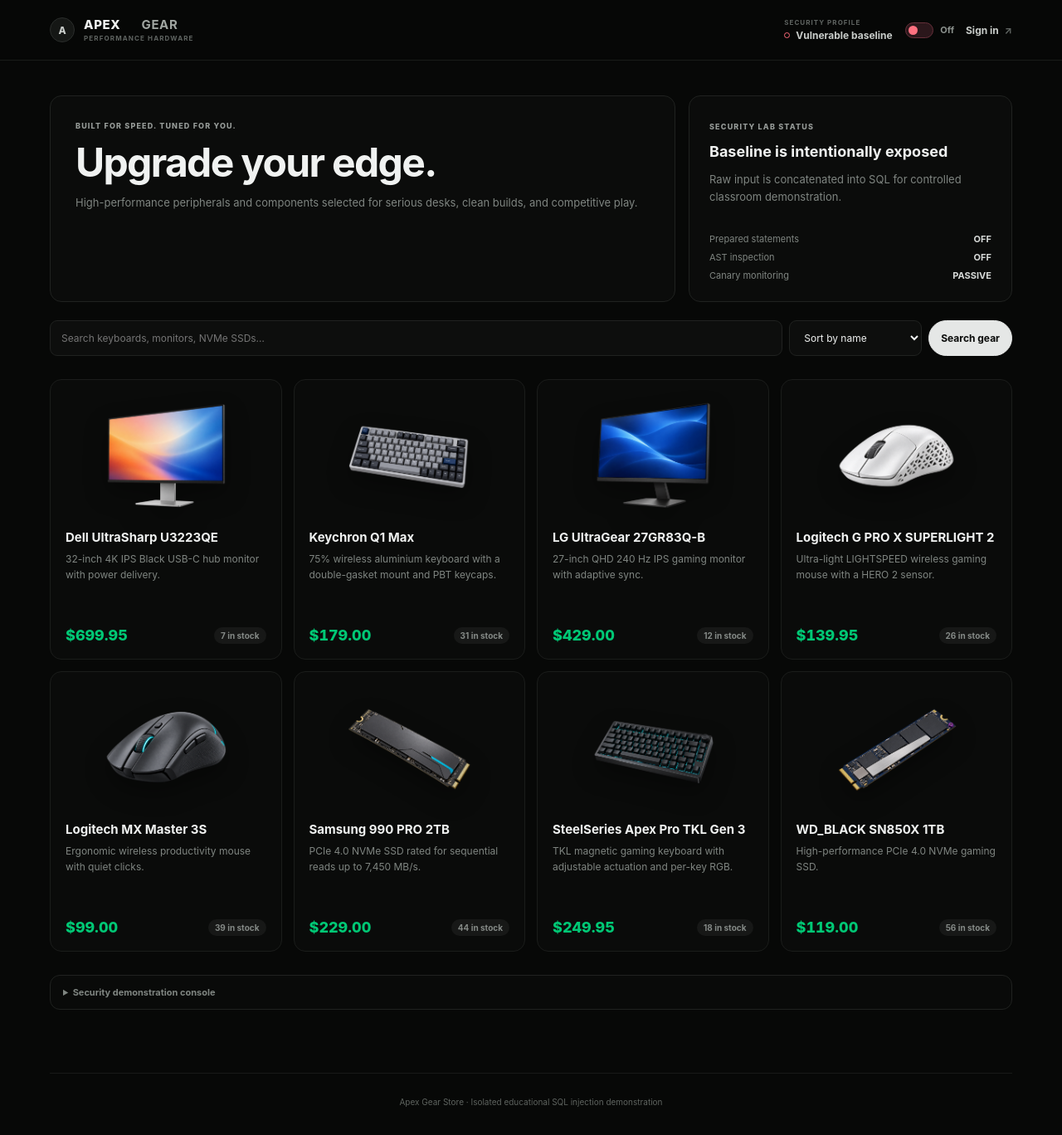
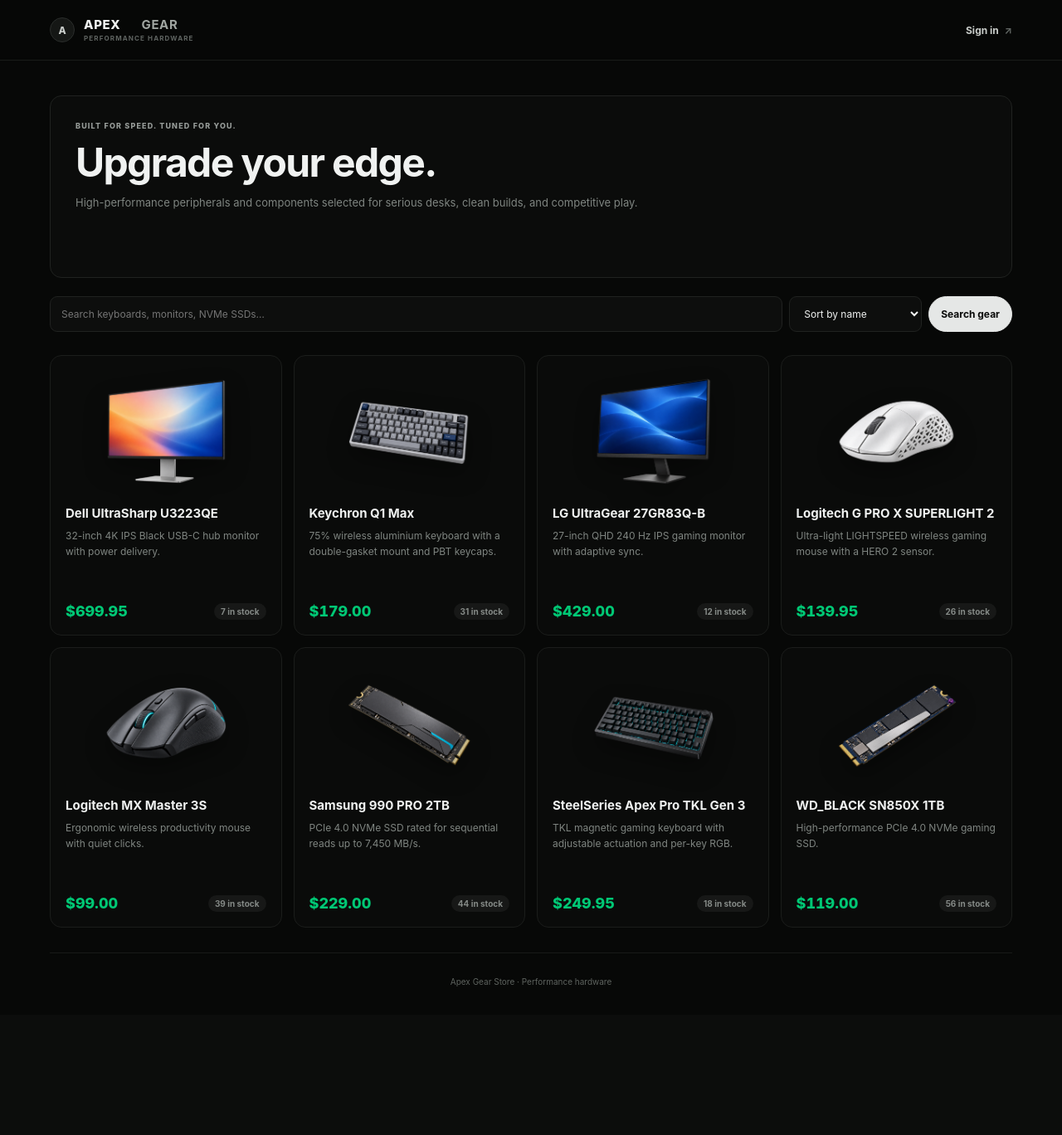
Before and after one commit to duyanhta1304-cloud/SQL-Injection-Lab, a Flask app: page / in a window 1280 px wide. Shown: the whole page at 83% size. After the commit the page ends 1189 px from the top, so only its background shows below. Run offline with Flask 3, Linux system fonts and the light colour scheme; data comes from the database, SQL or seed files in the repository.

Commit message:
Separate vulnerable storefront from SQL injection defences

```diff
--- a/app.py
+++ b/app.py
@@ -1,29 +1,17 @@
-"""Apex Gear Store: an intentionally vulnerable, toggleable SQLi teaching lab."""
+"""Intentionally vulnerable storefront for the local SQL injection demonstration."""
 
 from __future__ import annotations
 
 import os
 import sqlite3
-from typing import Any
 
-from flask import Flask, flash, redirect, render_template, request, url_for
+from flask import Flask, render_template, request
 
 import database
-import honeypot
-from security import ALLOWED_SORT_COLUMNS, ASTSecurityGuard, SecurityViolation, execute_secure
 
 
 app = Flask(__name__)
 app.config["SECRET_KEY"] = os.environ.get("APEX_SECRET_KEY", "apex-demo-only-change-me")
-
-# Process-local by design: this switch supports a single-user classroom demo.
-DEFENCE_ACTIVE = False
-
-TEMPLATE_BY_VIEW = {
-    "home": "home.html",
-    "search": "search.html",
-    "login": "login.html",
-}
 
 PRODUCT_IMAGES = {
     "SteelSeries Apex Pro TKL Gen 3": "products/keyboard.png",
@@ -36,234 +24,82 @@
     "Logitech MX Master 3S": "products/mouse.png",
 }
 
-
-def _client_ip() -> str:
-    forwarded = request.headers.get("X-Forwarded-For", "")
-    return forwarded.split(",", 1)[0].strip() or request.remote_addr or "unknown"
+SORT_COLUMNS = {"name": "name", "price": "price", "category": "category"}
 
 
-def _default_debug() -> dict[str, str]:
-    return {
-        "sql": "",
-        "ast": "Not inspected on this request.",
-        "honeypot": "No canary interaction detected.",
-    }
-
-
-def _verdict_text(verdict: dict[str, Any]) -> str:
-    tokens = ", ".join(verdict["detected_tokens"]) or "none"
-    label = "MALICIOUS" if verdict["is_malicious"] else "CLEAN"
-    return f"{label} · risk={verdict['risk_score']}/100 · tokens={tokens}"
-
-
-def _render(view: str, *, status: int = 200, **context):
-    payload = {
-        "title": context.pop("title", "Store"),
-        "view": view,
-        "defence_active": DEFENCE_ACTIVE,
-        "products": [],
-        "results": [],
-        "query_text": "",
-        "sort": "name",
-        "username": "",
-        "product_images": PRODUCT_IMAGES,
-        "alert": None,
-        "debug": _default_debug(),
-        "debug_open": False,
-    }
-    payload.update(context)
-    return render_template(TEMPLATE_BY_VIEW[view], **payload), status
+def _render(template: str, *, status: int = 200, **context):
+    context.setdefault("product_images", PRODUCT_IMAGES)
+    return render_template(template, **context), status
 
 
 @app.get("/")
 def home():
-    sql = "SELECT id, name, category, price, description, stock FROM products ORDER BY name"
     with database.get_db_connection() as connection:
-        products = connection.execute(sql).fetchall()
-    debug = _default_debug()
-    debug["sql"] = sql
-    return _render("home", products=products, debug=debug, title="Performance hardware")
+        products = connection.execute(
+            "SELECT id, name, category, price, description, stock FROM products ORDER BY name"
+        ).fetchall()
+    return _render("home.html", title="Performance hardware", products=products)
 
 
 @app.get("/search")
 def search():
     query_text = request.args.get("q", "")
     requested_sort = request.args.get("sort", "name")
-    sort_column = ALLOWED_SORT_COLUMNS.get(requested_sort, "name")
-    debug = _default_debug()
-    verdict = ASTSecurityGuard.inspect_input(query_text)
-    debug["ast"] = _verdict_text(verdict) if DEFENCE_ACTIVE else "BYPASSED while baseline mode is active."
+    sort_column = SORT_COLUMNS.get(requested_sort, "name")
 
-    if honeypot.check_canary_table_access(query_text, _client_ip()):
-        debug["honeypot"] = "CRITICAL: decoy table reference logged to security_alerts.log."
-
-    if DEFENCE_ACTIVE and honeypot.inspect_honeypots(request):
-        debug["honeypot"] = "BLOCKED: hidden admin_debug_token canary was populated."
-        return _render(
-            "search",
-            status=403,
-            query_text=query_text,
-            sort=requested_sort,
-            debug=debug,
-            debug_open=True,
-            alert={
-                "kind": "error",
-                "message": "Request blocked: hidden canary field tampering was detected and logged.",
-            },
-            title="Security alert",
-        )
-
+    # VULNERABILITY: untrusted search text becomes SQL syntax through interpolation.
+    sql = (
+        "SELECT id, name, category, price, description FROM products "
+        f"WHERE name LIKE '%{query_text}%' OR category LIKE '%{query_text}%' "
+        f"ORDER BY {sort_column}"
+    )
     try:
         with database.get_db_connection() as connection:
-            cursor = connection.cursor()
-            if DEFENCE_ACTIVE:
-                sql = (
-                    "SELECT id, name, category, price, description FROM products "
-                    "WHERE name LIKE ? OR category LIKE ? "
-                    f"ORDER BY {sort_column}"
-                )
-                params = (f"%{query_text}%", f"%{query_text}%")
-                debug["sql"] = f"{sql} | params=({params[0]!r}, {params[1]!r})"
-                inspection = execute_secure(cursor, sql, params)
-                debug["ast"] = _verdict_text(inspection)
-            else:
-                sql = (
-                    "SELECT id, name, category, price, description FROM products "
-                    f"WHERE name LIKE '%{query_text}%' OR category LIKE '%{query_text}%' "
-                    f"ORDER BY {sort_column}"
-                )
-                debug["sql"] = sql
-                cursor.execute(sql)
-            results = cursor.fetchall()
-    except SecurityViolation as exc:
-        debug["ast"] = _verdict_text(exc.inspection)
-        honeypot.log_security_event(_client_ip(), "ast_search_block", query_text)
+            results = connection.execute(sql).fetchall()
+    except sqlite3.Error:
         return _render(
-            "search",
-            status=403,
-            query_text=query_text,
-            sort=requested_sort,
-            debug=debug,
-            debug_open=True,
-            alert={"kind": "error", "message": "SQL injection attempt blocked before database execution."},
-            title="Security alert",
-        )
-    except sqlite3.Error as exc:
-        return _render(
-            "search",
-            status=400,
-            query_text=query_text,
-            sort=requested_sort,
-            debug=debug,
-            debug_open=True,
-            alert={"kind": "error", "message": f"SQLite rejected the constructed demonstration query: {exc}"},
-            title="Query error",
+            "search.html", status=400, title="Search error", query_text=query_text,
+            sort=requested_sort, results=[],
+            alert={"kind": "error", "message": "The search could not be completed."},
         )
 
     return _render(
-        "search",
-        results=results,
-        query_text=query_text,
-        sort=requested_sort,
-        debug=debug,
-        debug_open=True,
-        title="Search results",
+        "search.html", title="Search results", query_text=query_text,
+        sort=requested_sort, results=results,
     )
 
 
 @app.route("/login", methods=["GET", "POST"])
 def login():
     if request.method == "GET":
-        return _render("login", title="Sign in")
+        return _render("login.html", title="Sign in", username="")
 
     username = request.form.get("username", "")
     password = request.form.get("password", "")
-    debug = _default_debug()
-    combined_verdict = ASTSecurityGuard.inspect_input(f"{username} {password}")
-    debug["ast"] = _verdict_text(combined_verdict) if DEFENCE_ACTIVE else "BYPASSED while baseline mode is active."
 
-    if honeypot.check_canary_table_access(f"{username} {password}", _client_ip()):
-        debug["honeypot"] = "CRITICAL: decoy table reference logged to security_alerts.log."
-
-    if DEFENCE_ACTIVE and honeypot.inspect_honeypots(request):
-        debug["honeypot"] = "BLOCKED: hidden admin_debug_token canary was populated."
-        return _render(
-            "login",
-            status=403,
-            username=username,
-            debug=debug,
-            debug_open=True,
-            alert={"kind": "error", "message": "Authentication blocked: honeypot field tampering was detected."},
-            title="Security alert",
-        )
-
+    # VULNERABILITY: both credentials are interpolated into the SQL statement.
+    sql = f"SELECT * FROM users WHERE username = '{username}' AND password = '{password}'"
     try:
         with database.get_db_connection() as connection:
-            cursor = connection.cursor()
-            if DEFENCE_ACTIVE:
-                sql = "SELECT id, username, email, role FROM users WHERE username = ? AND password = ?"
-                debug["sql"] = f"{sql} | params=({username!r}, '[REDACTED]')"
-                inspection = execute_secure(cursor, sql, (username, password))
-                debug["ast"] = _verdict_text(inspection)
-            else:
-                sql = f"SELECT * FROM users WHERE username = '{username}' AND password = '{password}'"
-                debug["sql"] = sql
-                cursor.execute(sql)
-            user = cursor.fetchone()
-    except SecurityViolation as exc:
-        debug["ast"] = _verdict_text(exc.inspection)
-        honeypot.log_security_event(_client_ip(), "ast_login_block", username)
+            user = connection.execute(sql).fetchone()
+    except sqlite3.Error:
         return _render(
-            "login",
-            status=403,
-            username=username,
-            debug=debug,
-            debug_open=True,
-            alert={"kind": "error", "message": "Authentication bypass attempt blocked before database execution."},
-            title="Security alert",
-        )
-    except sqlite3.Error as exc:
-        return _render(
-            "login",
-            status=400,
-            username=username,
-            debug=debug,
-            debug_open=True,
-            alert={"kind": "error", "message": f"SQLite rejected the constructed demonstration query: {exc}"},
-            title="Login query error",
+            "login.html", status=400, title="Sign in", username=username,
+            alert={"kind": "error", "message": "Sign in could not be completed."},
         )
 
     if user:
         return _render(
-            "login",
-            username=username,
-            debug=debug,
-            debug_open=True,
+            "login.html", title="Signed in", username=username,
             alert={"kind": "success", "message": f"Signed in as {user['username']} ({user['role']})."},
-            title="Signed in",
         )
 
     return _render(
-        "login",
-        status=401,
-        username=username,
-        debug=debug,
-        debug_open=True,
+        "login.html", status=401, title="Sign in", username=username,
         alert={"kind": "error", "message": "Invalid username or password."},
-        title="Sign in failed",
     )
-
-
-@app.post("/toggle-defence")
-def toggle_defence():
-    global DEFENCE_ACTIVE
-    DEFENCE_ACTIVE = not DEFENCE_ACTIVE
-    label = "enabled" if DEFENCE_ACTIVE else "disabled"
-    flash(f"Layered SQL injection defence {label}.", "success" if DEFENCE_ACTIVE else "info")
-    destination = request.referrer if request.referrer and request.referrer.startswith(request.host_url) else url_for("home")
-    return redirect(destination)
 
 
 if __name__ == "__main__":
     database.init_db()
-    app.run(host="0.0.0.0", port=5000, debug=False)
+    app.run(host="127.0.0.1", port=5000, debug=False)
--- a/static/styles.css
+++ b/static/styles.css
@@ -100,62 +100,7 @@
 .button.primary:hover { background: #fff; }
 .button.danger { border-color: #54282f; color: #efb7bd; background: #1c1113; }
 
-.security-summary { display: grid; gap: 3px; min-width: 132px; }
-.security-meta {
-  color: #5f6461;
-  font-size: 8px;
-  font-weight: 750;
-  letter-spacing: 0.13em;
-  text-transform: uppercase;
-}
-
-.security-state { display: flex; align-items: center; gap: 7px; color: #c8ccc9; font-size: 12px; font-weight: 700; }
-.state-mark { width: 7px; height: 7px; border: 1px solid currentColor; border-radius: 50%; }
-.state-mark.safe { color: var(--success); background: var(--success); }
-.state-mark.vulnerable { color: var(--danger); background: transparent; }
-.defence-form { display: flex; margin: 0; }
-
-.defence-toggle {
-  display: flex;
-  align-items: center;
-  gap: 8px;
-  min-height: 36px;
-  padding: 0;
-  border: 0;
-  color: #8b918d;
-  background: transparent;
-  cursor: pointer;
-  font-size: 11px;
-  font-weight: 750;
-}
-
-.defence-toggle:hover { color: #fff; }
-.defence-toggle:focus-visible, .account-button:focus-visible { outline: 2px solid #d7dad8; outline-offset: 4px; }
-.toggle-track {
-  position: relative;
-  width: 34px;
-  height: 19px;
-  border: 1px solid #343735;
-  border-radius: 999px;
-  background: #151615;
-  transition: 0.18s ease;
-}
-
-.toggle-knob {
-  position: absolute;
-  top: 3px;
-  left: 3px;
-  width: 11px;
-  height: 11px;
-  border-radius: 50%;
-  background: #747a76;
-  transition: 0.18s ease;
-}
-
-.defence-toggle.active .toggle-track { border-color: #087d4c; background: #073c27; }
-.defence-toggle.active .toggle-knob { left: 18px; background: #1be18a; }
-.defence-toggle.baseline .toggle-track { border-color: #66303a; background: #2b171b; }
-.defence-toggle.baseline .toggle-knob { background: #ff7180; }
+.account-button:focus-visible { outline: 2px solid #d7dad8; outline-offset: 4px; }
 
 .account-button {
   padding: 7px 0;
@@ -171,15 +116,9 @@
 .account-button:hover { color: #fff; }
 main { padding: 42px 0 30px; }
 
-.hero {
-  display: grid;
-  grid-template-columns: 1.45fr 0.75fr;
-  gap: 16px;
-  align-items: stretch;
-  margin-bottom: 22px;
-}
+.hero { margin-bottom: 22px; }
 
-.hero-copy, .status-card, .panel { border: 1px solid var(--line); background: var(--panel); }
+.hero-copy, .panel { border: 1px solid var(--line); background: var(--panel); }
 .hero-copy {
   min-height: 220px;
   padding: 30px;
@@ -192,11 +131,6 @@
 h1 { max-width: 700px; margin: 14px 0 12px; font-size: clamp(34px, 4.5vw, 48px); line-height: 1.05; letter-spacing: -0.035em; }
 h2 { margin: 0 0 8px; font-size: 22px; }
 p { color: var(--muted); line-height: 1.6; font-size: 13px; }
-.status-card { padding: 24px; border-radius: 14px; display: flex; flex-direction: column; justify-content: space-between; }
-.status-card strong { display: block; font-size: 18px; margin: 12px 0 4px; }
-.mini-list { display: grid; gap: 8px; margin-top: 20px; }
-.mini-list span { display: flex; justify-content: space-between; color: var(--muted); font-size: 11px; }
-.mini-list b { color: #d8dbd9; font-variant-numeric: tabular-nums; }
 
 .search-form { display: grid; grid-template-columns: minmax(0, 1fr) 160px auto; gap: 8px; margin: 22px 0 28px; }
 input, select {
@@ -249,13 +183,6 @@
 th { color: var(--muted); font-size: 9px; text-transform: uppercase; letter-spacing: 0.08em; }
 td { font-size: 12px; }
 
-.debug { margin: 28px 0 46px; border: 1px solid var(--line); border-radius: 12px; background: #090a09; }
-.debug summary { cursor: pointer; padding: 13px 15px; color: var(--muted); font-size: 11px; font-weight: 750; }
-.debug-body { display: grid; gap: 11px; padding: 0 15px 15px; }
-.debug-row { display: grid; grid-template-columns: 170px minmax(0, 1fr); gap: 14px; align-items: start; }
-.debug-row span { color: var(--muted); font-size: 9px; text-transform: uppercase; letter-spacing: 0.07em; }
-code { white-space: pre-wrap; overflow-wrap: anywhere; color: #b9beba; font-family: "Cascadia Code", Consolas, monospace; font-size: 11px; }
-
 dialog {
   width: min(500px, calc(100% - 28px));
   color: var(--text);
@@ -273,7 +200,6 @@
 footer { padding: 28px 0 34px; border-top: 1px solid #181a18; color: #5e635f; text-align: center; font-size: 10px; }
 
 @media (max-width: 900px) {
-  .hero { grid-template-columns: 1fr; }
   .products { grid-template-columns: repeat(2, 1fr); }
 }
 
@@ -282,18 +208,15 @@
   .nav-inner { min-height: 66px; gap: 12px; }
   .brand { gap: 8px; }
   .brand-accent { width: 27px; height: 27px; }
-  .brand-caption, .security-summary { display: none; }
+  .brand-caption { display: none; }
   .brand-name, .brand-type { font-size: 13px; }
   .nav-actions { gap: 11px; }
-  .defence-toggle { gap: 6px; }
   .account-button { font-size: 11px; }
   .account-button span { display: none; }
   main { padding-top: 24px; }
   .hero-copy { min-height: auto; padding: 24px; }
-  .status-card { padding: 22px; }
   h1 { font-size: 34px; }
   .products { grid-template-columns: 1fr; }
   .product { min-height: 330px; }
   .search-form { grid-template-columns: 1fr; }
-  .debug-row { grid-template-columns: 1fr; gap: 4px; }
 }
--- /dev/null
+++ b/templates/_honeypot_field.html
@@ -0,0 +1 @@
+<input type="hidden" name="admin_debug_token" value="">
--- a/templates/base.html
+++ b/templates/base.html
@@ -19,19 +19,6 @@
       </a>
 
       <div class="nav-actions">
-        <div class="security-summary">
-          <span class="security-meta">Security profile</span>
-          <span class="security-state">
-            <span class="state-mark {{ 'safe' if defence_active else 'vulnerable' }}" aria-hidden="true"></span>
-            {{ 'Layered defence' if defence_active else 'Vulnerable baseline' }}
-          </span>
-        </div>
-        <form class="defence-form" action="{{ url_for('toggle_defence') }}" method="post">
-          <button class="defence-toggle {{ 'active' if defence_active else 'baseline' }}" type="submit" aria-label="{{ 'Disable' if defence_active else 'Enable' }} layered defence">
-            <span class="toggle-track" aria-hidden="true"><span class="toggle-knob"></span></span>
-            <span>{{ 'On' if defence_active else 'Off' }}</span>
-          </button>
-        </form>
         <button class="account-button" type="button" onclick="document.getElementById('loginModal').showModal()">
           Sign in <span aria-hidden="true">↗</span>
         </button>
@@ -40,39 +27,11 @@
   </nav>
 
   <main class="shell">
-    {% with messages = get_flashed_messages(with_categories=true) %}
-      {% for category, message in messages %}
-        <div class="alert {{ category }}">{{ message }}</div>
-      {% endfor %}
-    {% endwith %}
-
     {% if alert %}
       <div class="alert {{ alert.kind }}">{{ alert.message }}</div>
     {% endif %}
 
     {% block content %}{% endblock %}
-
-    <details class="debug" {{ 'open' if debug_open else '' }}>
-      <summary>Security demonstration console</summary>
-      <div class="debug-body">
-        <div class="debug-row">
-          <span>Current defence mode</span>
-          <code>{{ '[DEFENDED (AST + PARAMETERIZED + HONEYPOT)]' if defence_active else '[VULNERABLE (BASELINE)]' }}</code>
-        </div>
-        <div class="debug-row">
-          <span>Last executed SQL</span>
-          <code>{{ debug.sql or 'No request query executed on this view.' }}</code>
-        </div>
-        <div class="debug-row">
-          <span>AST parser verdict</span>
-          <code>{{ debug.ast }}</code>
-        </div>
-        <div class="debug-row">
-          <span>Honeypot status</span>
-          <code>{{ debug.honeypot }}</code>
-        </div>
-      </div>
-    </details>
   </main>
 
   <dialog id="loginModal">
@@ -84,12 +43,12 @@
       <form class="login-grid" action="{{ url_for('login') }}" method="post">
         <div><label for="modal-user">Username</label><input id="modal-user" name="username" autocomplete="username" required></div>
         <div><label for="modal-pass">Password</label><input id="modal-pass" name="password" type="password" autocomplete="current-password" required></div>
-        <input type="hidden" name="admin_debug_token" value="">
+        {% if honeypot_template %}{% include honeypot_template %}{% endif %}
         <button class="button primary" type="submit">Sign in</button>
       </form>
     </div>
   </dialog>
 
-  <footer class="shell">Apex Gear Store · Isolated educational SQL injection demonstration</footer>
+  <footer class="shell">Apex Gear Store · Performance hardware</footer>
 </body>
 </html>
--- a/templates/home.html
+++ b/templates/home.html
@@ -7,18 +7,6 @@
       <h1>Upgrade your edge.</h1>
       <p>High-performance peripherals and components selected for serious desks, clean builds, and competitive play.</p>
     </div>
-    <aside class="status-card">
-      <div>
-        <span class="eyebrow">Security lab status</span>
-        <strong>{{ 'Multi-layer defence active' if defence_active else 'Baseline is intentionally exposed' }}</strong>
-        <p>{{ 'Inputs are inspected and bound as data before SQLite executes them.' if defence_active else 'Raw input is concatenated into SQL for controlled classroom demonstration.' }}</p>
-      </div>
-      <div class="mini-list">
-        <span>Prepared statements <b>{{ 'ON' if defence_active else 'OFF' }}</b></span>
-        <span>AST inspection <b>{{ 'ON' if defence_active else 'OFF' }}</b></span>
-        <span>Canary monitoring <b>{{ 'ON' if defence_active else 'PASSIVE' }}</b></span>
-      </div>
-    </aside>
   </section>
 
   <form class="search-form" action="{{ url_for('search') }}" method="get">
@@ -28,7 +16,7 @@
         <option value="{{ item }}" {{ 'selected' if sort == item else '' }}>Sort by {{ item }}</option>
       {% endfor %}
     </select>
-    <input type="hidden" name="admin_debug_token" value="">
+    {% if honeypot_template %}{% include honeypot_template %}{% endif %}
     <button class="button primary" type="submit">Search gear</button>
   </form>
 
--- a/templates/login.html
+++ b/templates/login.html
@@ -4,11 +4,11 @@
   <section class="panel">
     <span class="eyebrow">Member access</span>
     <h2>Sign in to Apex Gear</h2>
-    <p>Use the live defence switch to compare raw SQL concatenation with layered input inspection and parameter binding.</p>
+    <p>Sign in to your account.</p>
     <form class="login-grid" action="{{ url_for('login') }}" method="post">
       <div><label for="page-user">Username</label><input id="page-user" name="username" autocomplete="username" value="{{ username }}" required></div>
       <div><label for="page-pass">Password</label><input id="page-pass" name="password" type="password" autocomplete="current-password" required></div>
-      <input type="hidden" name="admin_debug_token" value="">
+      {% if honeypot_template %}{% include honeypot_template %}{% endif %}
       <button class="button primary" type="submit">Sign in</button>
     </form>
   </section>
--- a/templates/search.html
+++ b/templates/search.html
@@ -14,7 +14,7 @@
           <option value="{{ item }}" {{ 'selected' if sort == item else '' }}>Sort by {{ item }}</option>
         {% endfor %}
       </select>
-      <input type="hidden" name="admin_debug_token" value="">
+      {% if honeypot_template %}{% include honeypot_template %}{% endif %}
       <button class="button primary" type="submit">Search</button>
     </form>
 
```
Also changed, not shown: DEFENCE_GUIDE.md (added, +116 -0 lines), app_secure.py (added, +150 -0 lines), database.py (+10 -19 lines), honeypot.py (+20 -2 lines), security.py (+14 -5 lines), README.md.
